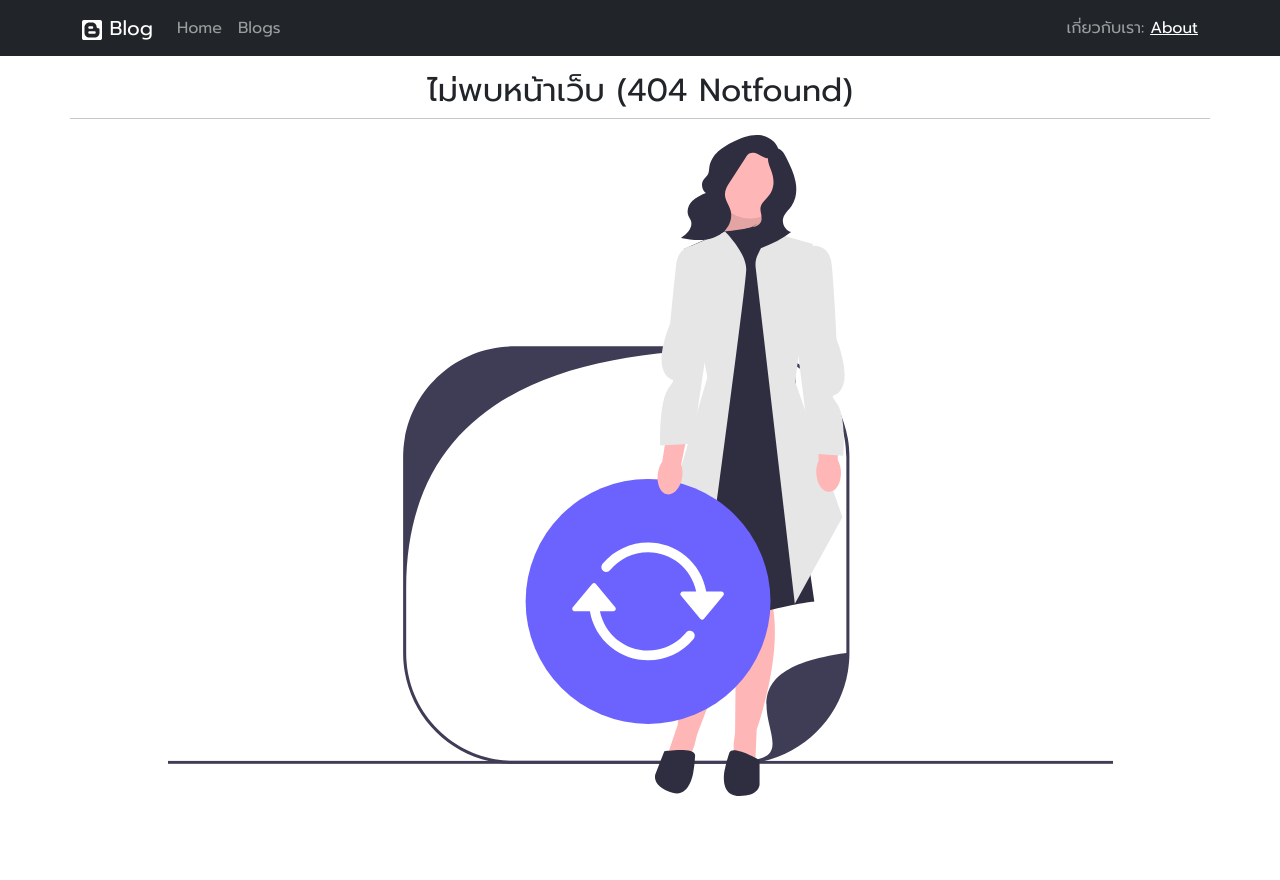
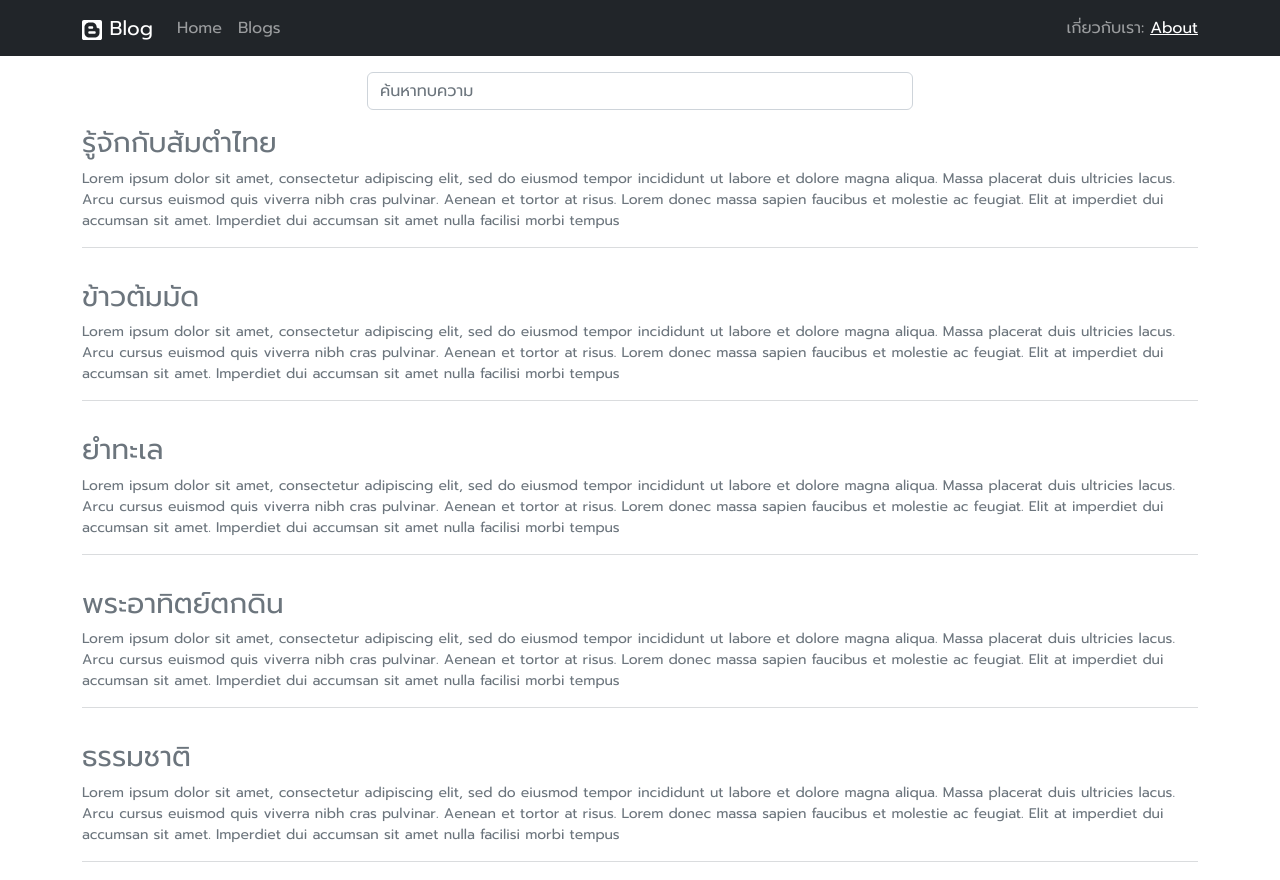
Before and after one commit to apichet06/Blog-Application, a React (Create React App) app: page /blog in a window 1280 px wide. Before the commit this address had no page. Shown: the top 880 px of the page. Before the commit the page ends 800 px from the top, so only its background shows below. Built offline with nearby package versions, Linux system fonts and the light colour scheme.

Commit message:
5rd update

```diff
--- a/src/App.js
+++ b/src/App.js
@@ -19,10 +19,10 @@ export default function App() {
         <Routes>
           <Route path="/" element={<Home />}> </Route>
           <Route path="/about" element={<About />}> </Route>
-          <Route path="/blogs" element={<Blogs />}> </Route>
+          <Route path="/blog" element={<Blogs />}> </Route>
           <Route path="*" element={<Notfound />}> </Route>
           <Route path="/home" element={<Navigate to="/" />}> </Route>
-          <Route path="/blogs/:id" element={<Details />}></Route>
+          <Route path="/blog/:id" element={<Details />}></Route>
         </Routes>
       </BrowserRouter>
     </>
--- a/src/components/Blogs.js
+++ b/src/components/Blogs.js
@@ -24,7 +24,7 @@ export const Blogs = () => {
                         <Col md="12" key={blog.id}>
                             <Figure>
                                 <Figure.Caption>
-                                    <Link to={`/blogs/${blog.id}`} style={{ textDecoration: 'none' }} className="text-secondary">
+                                    <Link to={`/blog/${blog.id}`} style={{ textDecoration: 'none' }} className="text-secondary">
                                         <h3>{blog.title}</h3>
                                         {blog.content.substring(0, 400)}
                                     </Link>
--- a/src/components/Menu.js
+++ b/src/components/Menu.js
@@ -11,7 +11,7 @@ function Menu() {
                     <Navbar.Brand href="/"><ImBlogger2 /> Blog</Navbar.Brand>
                     <Nav className="me-auto">
                         <Nav.Link href="/">Home</Nav.Link>
-                        <Nav.Link href="/blogs">Blogs</Nav.Link>
+                        <Nav.Link href="/blog">Blogs</Nav.Link>
                     </Nav>
                     <Navbar.Toggle />
                     <Navbar.Collapse className="justify-content-end">
```
